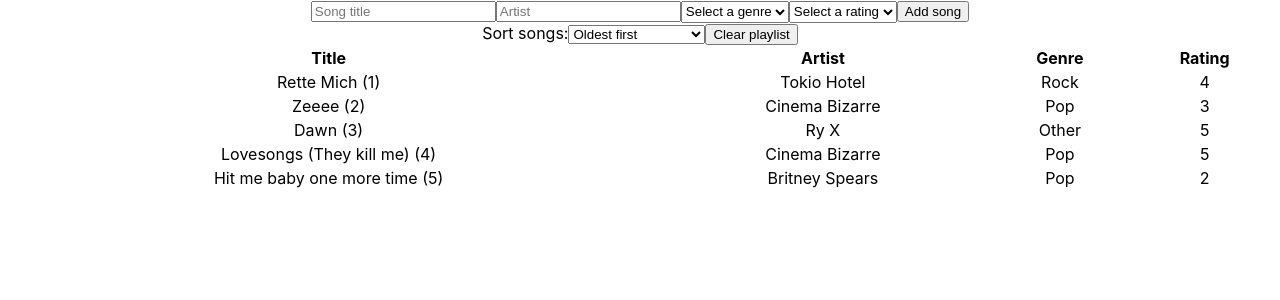
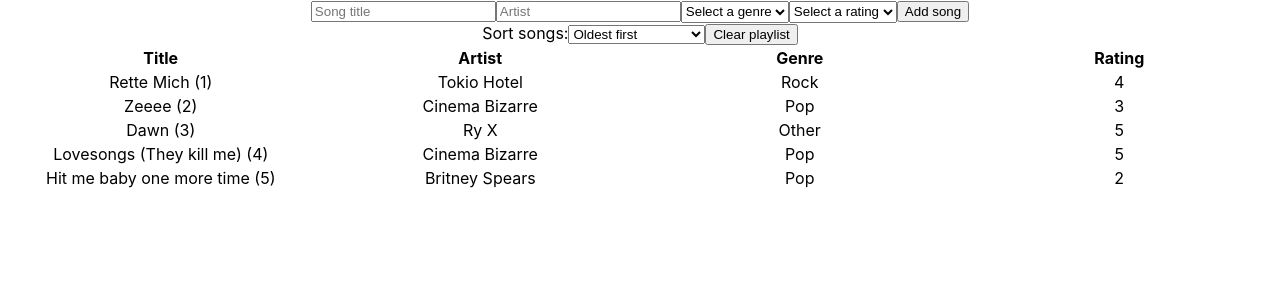
Before and after one commit to SachaBogaers/sacha-bogaers-react-playlist, a React (Create React App) app: page / in a window 1280 px wide. Shown: the top 300 px of the page. Built offline with nearby package versions, Linux system fonts and the light colour scheme.

Commit message:
Changed table layout

```diff
--- a/src/App.css
+++ b/src/App.css
@@ -5,3 +5,7 @@
 .formSelect {
   height: 22px;
 }
+
+.song-row__item {
+  width: 20%;
+}
```
